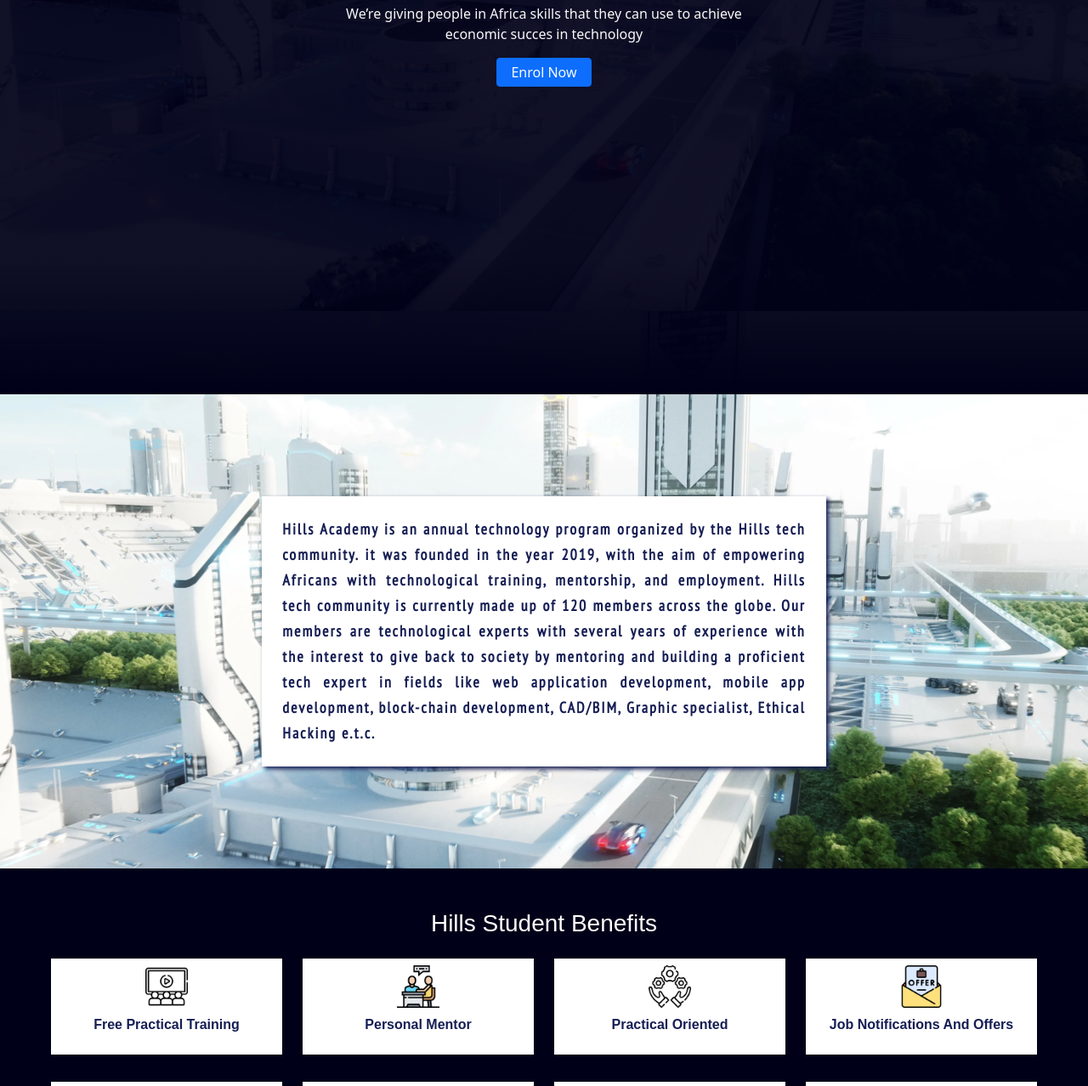
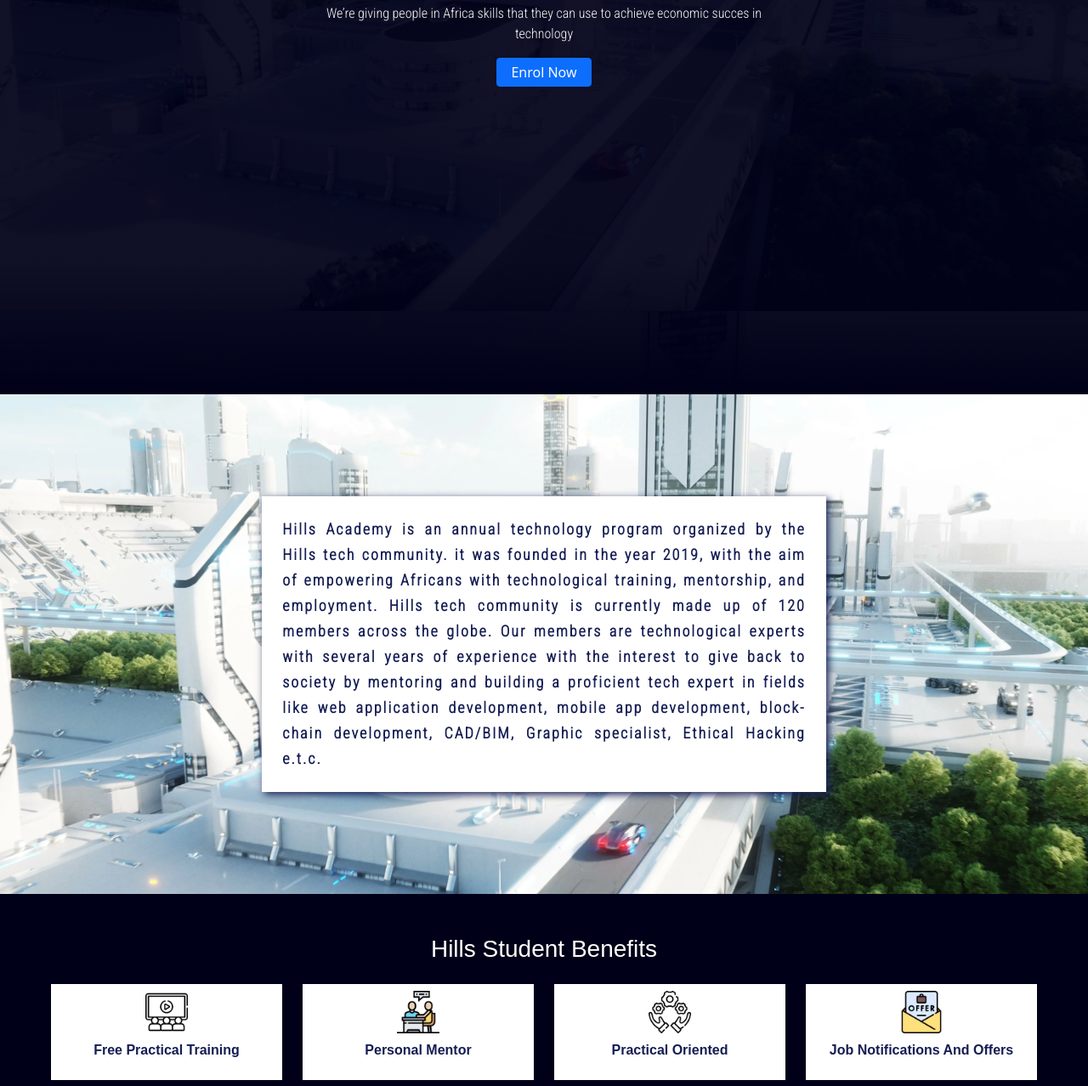
Before and after one commit to Echezonac/hills-career, a plain HTML site: page index.html in a window 1280 px wide. Shown: the part 434-1712 px from the top of the page at 85% size. Drawn offline with nearby package versions, Linux system fonts and the light colour scheme; a web font is replaced by a local one.

Commit message:
card editing

```diff
--- a/index.html
+++ b/index.html
@@ -116,7 +116,7 @@
             <h3  class="animate__animated animate__rubberBand animate__infinite text-warning mt-5 animate__slow text-center mt-5 pt-5">Work 'N' Class 2.0 Christmas Scholarship</h3>
             <p id="timer"></p>
             <!-- <p class=" mx-auto p-2 fw-bold" style="text-align: center;background-color: red; font-size: 1.5em;width: fit-content;border-radius: 5px;">30 Slots Only</p> -->
-            <p class="text-center text-light"> We’re giving people in Africa skills that they can use to achieve economic succes in technology</p>
+            <p class="text-center text-light" style="font-family: 'Roboto Condensed', sans-serif !important;"> We’re giving people in Africa skills that they can use to achieve economic succes in technology</p>
             <a href="#courses-section" class="px-3 py-1 text-light btn btn-primary d-block mx-auto" style="width: fit-content;">Enrol Now</a>
           </div>
       </div>
--- a/styles/index.css
+++ b/styles/index.css
@@ -93,7 +93,7 @@ body{
   background-color: white;
   /* background-color: rgba(0, 0, 0, 0.4); */
   margin: 10px auto;
-  box-shadow: 3px 3px 5px 0px #161E54;
+  box-shadow: 3px 3px 9px 0px #161E54;
 }
 .abt p{
   color: #161E54;
@@ -228,6 +228,7 @@ marquee{
 }
 p{
     color: var(--clr);
+    font-family: 'Roboto Condensed', sans-serif !important;
 }
 .testimonies{
     background: rgb(0, 0, 24);
```
